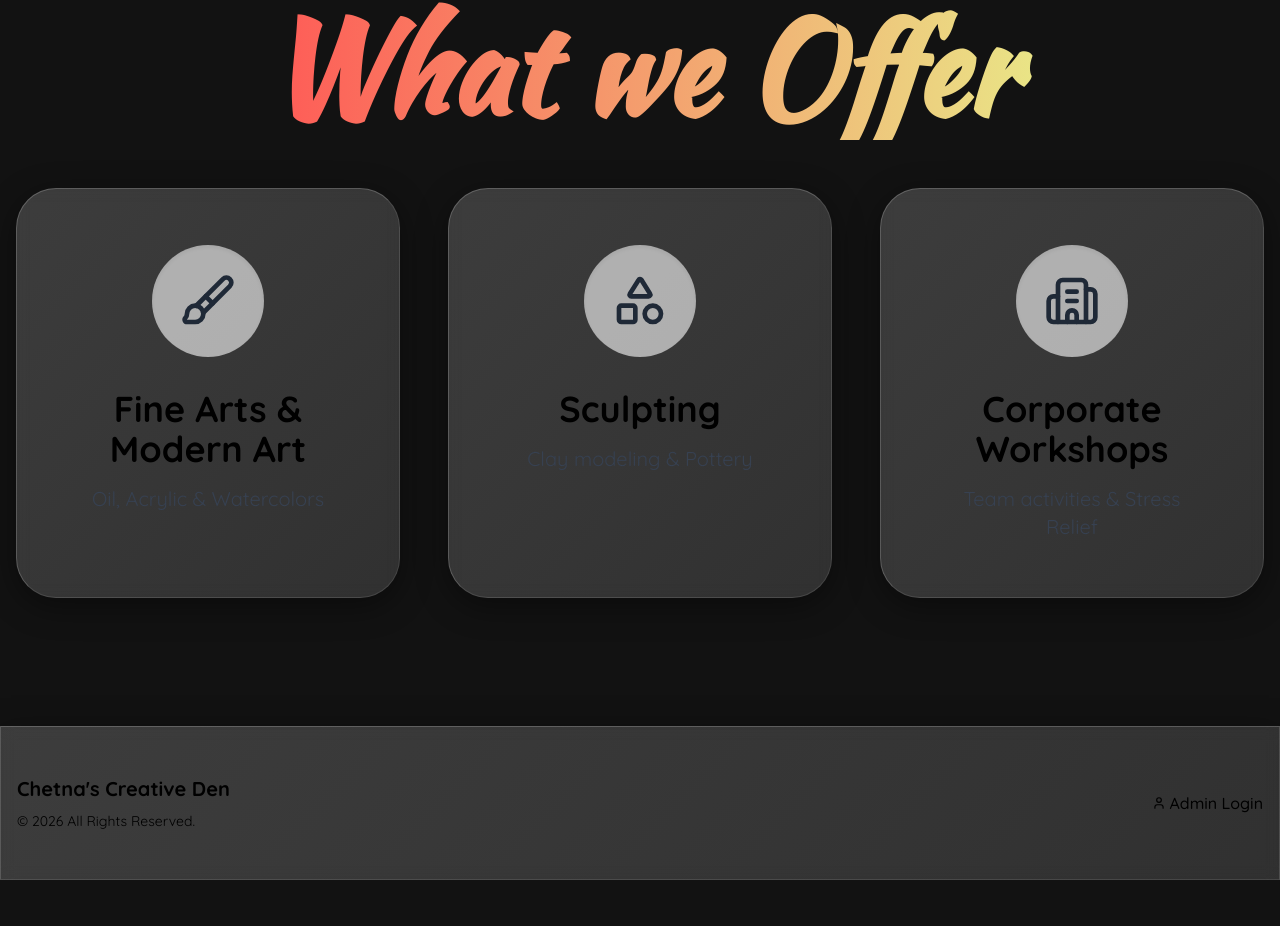
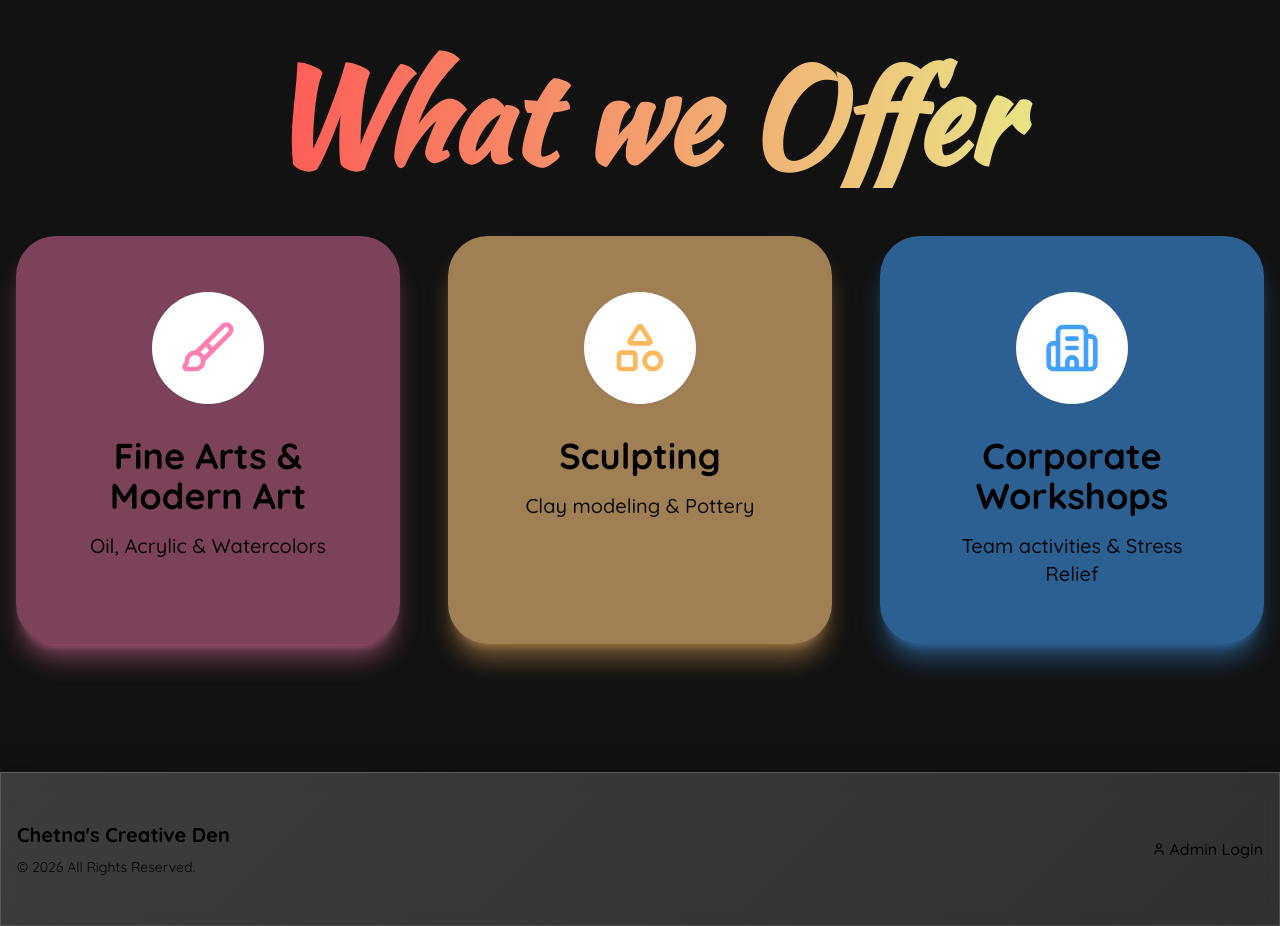
Before and after one commit to Meet2909/art_studio_website, a React (Vite) app in the folder client/: page / in a window 1280 px wide. Shown: the part 1028-1954 px from the top of the page. Before the commit the page ends 1908 px from the top, so only its background shows below. Built offline with nearby package versions, Linux system fonts and the light colour scheme; no server answers; a web font is replaced by a local one.

Commit message:
feat: update home cards UI, fix banner hitbox, and hide banner on admin dashboard

```diff
--- a/client/src/App.jsx
+++ b/client/src/App.jsx
@@ -162,7 +162,8 @@
             handleLogout={handleLogout}
           />
 
-          <div className="relative z-20 mt-20 h-15 md:h-24 overflow-visible"> {/* mt-20 offsets the fixed navbar */}
+          {currentPage !== 'admin' && (
+            <div className="relative z-20 mt-32 h-16 md:h-24 overflow-visible">
               <CurvedLoop
                 marqueeText="✦ SUMMER WORKSHOP 2026 ✦ CLICK HERE TO REGISTER ✦"
                 speed={1.5}
@@ -170,6 +171,7 @@
                 onClick={() => navigateTo('summer-camp')}
               />
             </div>
+          )}
 
           <main className="relative z-10 transition-all duration-500 ease-in-out">
             {currentPage === 'home' && <Home navigateTo={navigateTo} />}
--- a/client/src/components/CurvedLoop.jsx
+++ b/client/src/components/CurvedLoop.jsx
@@ -102,7 +102,7 @@
 
     return (
         <div
-        className={`flex items-center justify-center w-full py-4 overflow-hidden transition-all duration-300 ${onClick ? 'hover:scale-105' : ''}`}
+        className={`flex items-center justify-center w-full max-h-[50px] md:max-h-[150px] overflow-visible transition-all duration-300 ${onClick ? 'hover:scale-30' : ''}`}
         style={{ visibility: ready ? 'visible' : 'hidden', cursor: cursorStyle }}
         onPointerDown={onPointerDown}
         onPointerMove={onPointerMove}
--- a/client/src/pages/Home.jsx
+++ b/client/src/pages/Home.jsx
@@ -1,5 +1,5 @@
 import React from "react";
-    import { ArrowRight, Brush, Shapes, Palette, Building2 } from "lucide-react";
+import { ArrowRight, Brush, Shapes, Building2 } from "lucide-react";
 import HomeGallerySection from "../components/HomeGallerySection";
 
 const Home = ({ navigateTo }) => (
@@ -42,27 +42,47 @@
             </span>
         </div>
 
-        <div className="max-w-[90rem] mx-auto grid grid-cols-1 md:grid-cols-3 gap-6 md:gap-12 ">
+    {/* --- UPDATED: "What we Offer" Cards Grid --- */}
+    <div className="max-w-[90rem] mx-auto grid grid-cols-1 md:grid-cols-3 gap-6 md:gap-12 relative z-10">
             {[
             {
                 icon: Brush,
                 title: "Fine Arts & Modern Art",
                 desc: "Oil, Acrylic & Watercolors",
+                route: "art-store",
+                colorTheme: "bg-[#ca679094] hover:bg-[#ff8f8f] text-black shadow-[#FF7eb3]/40", // Vibrant Pink
+                iconColor: "text-[#FF7eb3]"
             },
-            { icon: Shapes, title: "Sculpting", desc: "Clay modeling & Pottery" },
-            { icon: Building2, title: "Corporate Workshops", desc: "Team activities & Stress Relief" }
+            {
+                icon: Shapes,
+                title: "Sculpting",
+                desc: "Clay modeling & Pottery",
+                route: "courses",
+                colorTheme: "bg-[#ffc7829a] hover:bg-[#ff9959] text-black shadow-[#FFB75E]/40", // Vibrant Orange
+                iconColor: "text-[#FFB75E]"
+            },
+            {
+                icon: Building2,
+                title: "Corporate Workshops",
+                desc: "Team activities & Stress Relief",
+                route: "corporate",
+                colorTheme: "bg-[#42a1ff8b] hover:bg-[#7c25ff] text-black shadow-[#42a1ff]/40", // Vibrant Blue
+                iconColor: "text-[#42a1ff]"
+            }
             ].map((cat, idx) => (
             <div
                 key={idx}
-                className="glass-card p-8 md:p-14 rounded-3xl md:rounded-[2.5rem] text-center group hover:-translate-y-4 transition-transform duration-300 bg-white/40 border border-white/40 shadow-lg"
+                onClick={() => navigateTo(cat.route)}
+                // Removed glass classes, added dynamic colorTheme
+                className={`${cat.colorTheme} p-8 md:p-14 rounded-3xl md:rounded-[2.5rem] text-center group cursor-pointer transition-all duration-300 ease-out hover:-translate-y-4 shadow-xl`}
             >
-                <div className="w-20 h-20 md:w-28 md:h-28 mx-auto bg-white/60 rounded-full flex items-center justify-center mb-6 md:mb-8 group-hover:bg-[#AEE2FF] transition-colors shadow-inner">
-                <cat.icon className="text-gray-800 group-hover:text-[#3D2C4D] h-10 w-10 md:h-14 md:w-14" />
+                <div className="w-20 h-20 md:w-28 md:h-28 mx-auto bg-white rounded-full flex items-center justify-center mb-6 md:mb-8 transition-transform duration-300 group-hover:scale-110 shadow-sm">
+                <cat.icon className={`${cat.iconColor} h-10 w-10 md:h-14 md:w-14`} />
                 </div>
-                <h3 className="text-2xl md:text-4xl font-bold text-black mb-2 md:mb-4">
+                <h3 className="text-2xl md:text-4xl font-bold mb-2 md:mb-4">
                 {cat.title}
                 </h3>
-                <p className="text-gray-700 text-lg md:text-xl leading-relaxed">
+                <p className="font-medium text-lg md:text-xl opacity-90 leading-relaxed">
                 {cat.desc}
                 </p>
             </div>
```
Also changed, not shown: 1 other file (tests, documents, lock files or other folders). Lines whose indentation alone changed are shown as unchanged.
